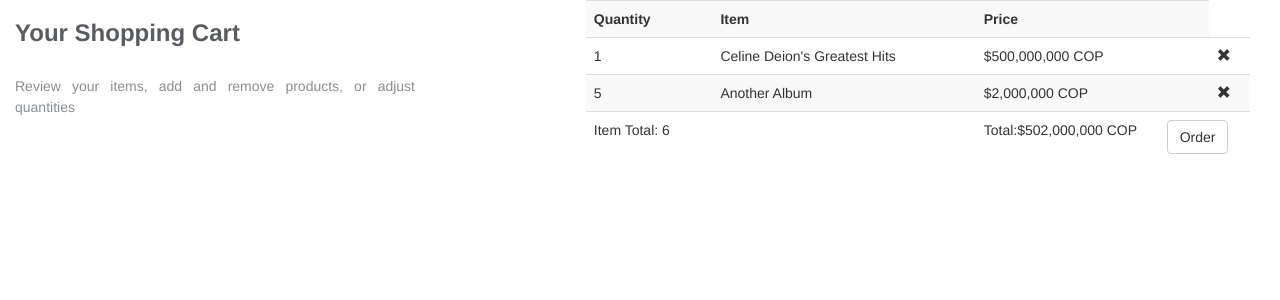
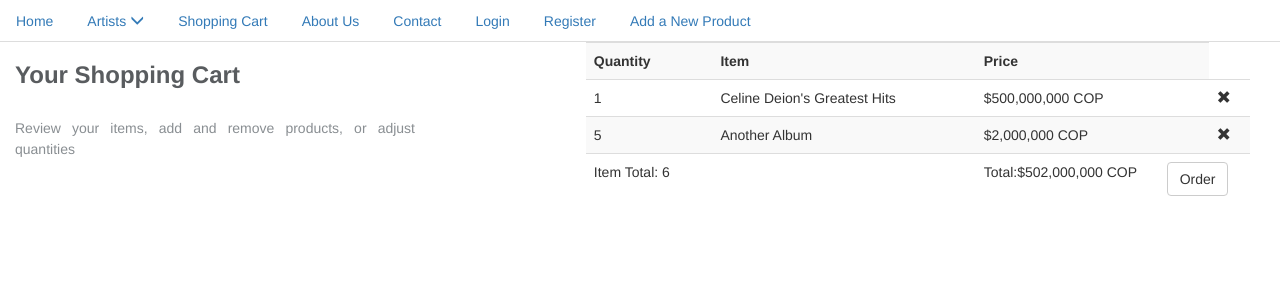
Before and after one commit to Byrnesdigital/E-commerce, a PHP site: page /shoppingcart.html in a window 1280 px wide. Shown: the top 300 px of the page. Run offline with PHP 8.4, Linux system fonts and the light colour scheme; some libraries are stand-ins or nearby versions.

Commit message:
Bobadas de diego

```diff
--- a/shoppingcart.html
+++ b/shoppingcart.html
@@ -11,6 +11,66 @@
   <title>Shopping Cart</title>
 </head>
 <body>
+  <nav>
+  <ul class="nav nav-tabs">
+      <li><a href="">Home</a></li>
+      <li class="dropdown">
+          <a href="#" class="dropdown-toggle" data-toggle="dropdown" role="button">Artists
+  <span class="glyphicon glyphicon-menu-down"></span>
+  </a>
+          <ul class="dropdown-menu">
+              <li><a href="#">Shakira</a></li>
+              <li><a href="#">Adele</a></li>
+              <li><a href="#">Madonna</a></li>
+              <li role="separator" class="divider"></li>
+              <li><a href="#">Justin Timberlake</a></li>
+              <li><a href="#">Bruno Mars</a></li>
+              <li><a href="#">Michael Jackson</a></li>
+          </ul>
+      </li>
+      <li><a href="">Shopping Cart</a></li>
+      <li><a href="">About Us</a></li>
+      <li><a href="">Contact</a></li>
+      <li><a href="#" data-toggle="modal" data-target="#login_modal"> Login </a> </li>
+      <li><a href="#"> Register </a></li>
+        <li><a href="#" data-toggle="modal" data-target="#addmodal">Add a New Product</a></li>
+    </ul>
+    <div id="addmodal" class="modal fade">
+      <div class="modal-dialog">
+        <div class="modal-content">
+          <div class="modal-header">
+            <button class="close" data-dismiss="modal"><span>&times;</span></button>
+            <h4 class="modal-title" align="center"> Add a New Product </h4>
+          </div>
+          <div class="modal-body">
+            <div class="row">
+              <div class="col-md-offset-3 col-md-6">
+                <div class="form-group">
+                  <label> Product Name  </label>
+                  <input type="text" class="form-control">
+                </div>
+                <div class="form-group">
+                  <label> Product Price  </label>
+                  <input type="number" class="form-control">
+                </div>
+                <div class="form-group">
+                  <label> Product Description </label>
+                  <input type="text" class="form-control">
+                </div>
+                <div class="form-group">
+                  <label> Product Quantity  </label>
+                  <input type="text" class="form-control">
+                </div>
+              </div>
+            </div>
+          </div>
+          <div class="modal-footer">
+            <button type="button" class="btn btn-primary">Submit</button>
+          </div>
+        </div>
+      </div>
+    </div>
+  </nav>
   <div class="container-fluid">
     <div class="col-md-5 col-sm-12">
       <h1>Your Shopping Cart</h1>
@@ -39,28 +99,11 @@
           <td class="item-total">Item Total: 6</td>
           <td></td>
           <td class="total-price">Total:$502,000,000 COP</td>
-          <td><input class="btn btn-default order"type="button" name="name" value="Order"></td>
+          <td><input class="btn btn-default order" type="button" name="name" value="Order"></td>
         </tr>
       </table>
 
 
-      <!--<ul>
-        <li class="row list-inline checkoutlisthead">
-          <span>QTY</span>
-          <span>ITEM</span>
-          <span>PRICE</span>
-        </li>
-        <li class="row">
-          <span class="quantity">1</span>
-          <span class="itemName">Celine Deion's Greatest Hits</span>
-          <span class="price">$100,000,000COP</span>
-        </li>
-        <li class="row totals">
-          <span class="itemName"></span>
-          <span class="price">$100,000,000 COP</span>
-          <span class="order"><button class="btn btn-default"type="submit" name="button">ORDER</button></span>
-        </li>
-      </ul> !-->
     </div>
   </div>
 </body>
```
Also changed, not shown: busqueda.html (+22 -6 lines), css/scart.css (+0 -50 lines), productpage.html (+24 -0 lines), 1 other file.
